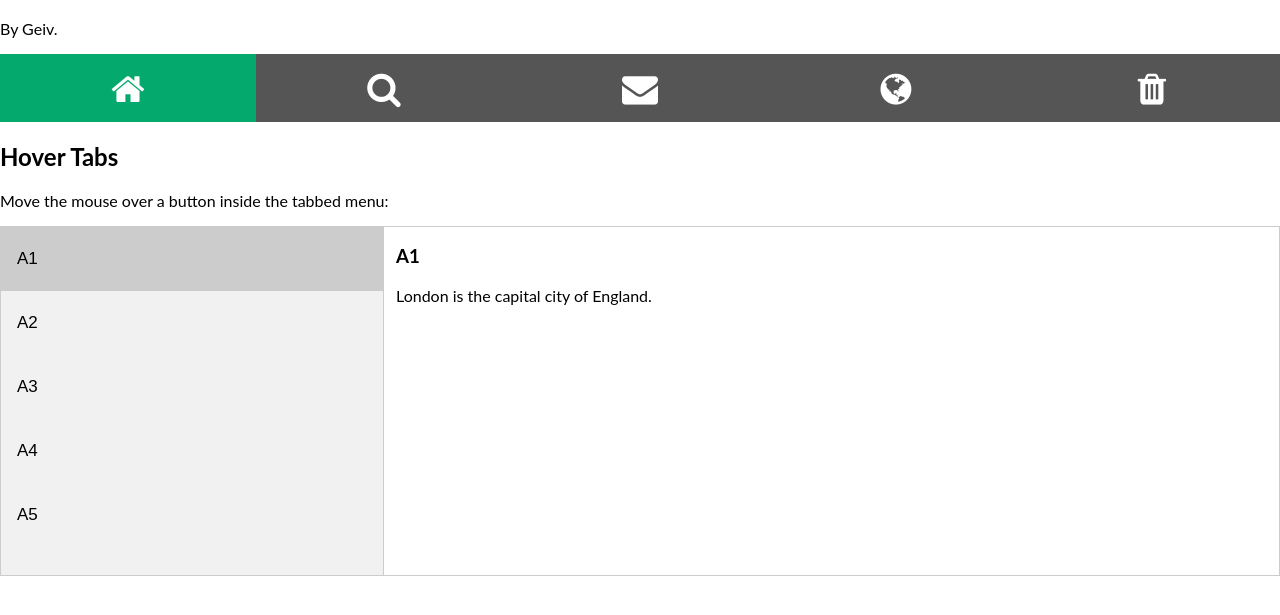
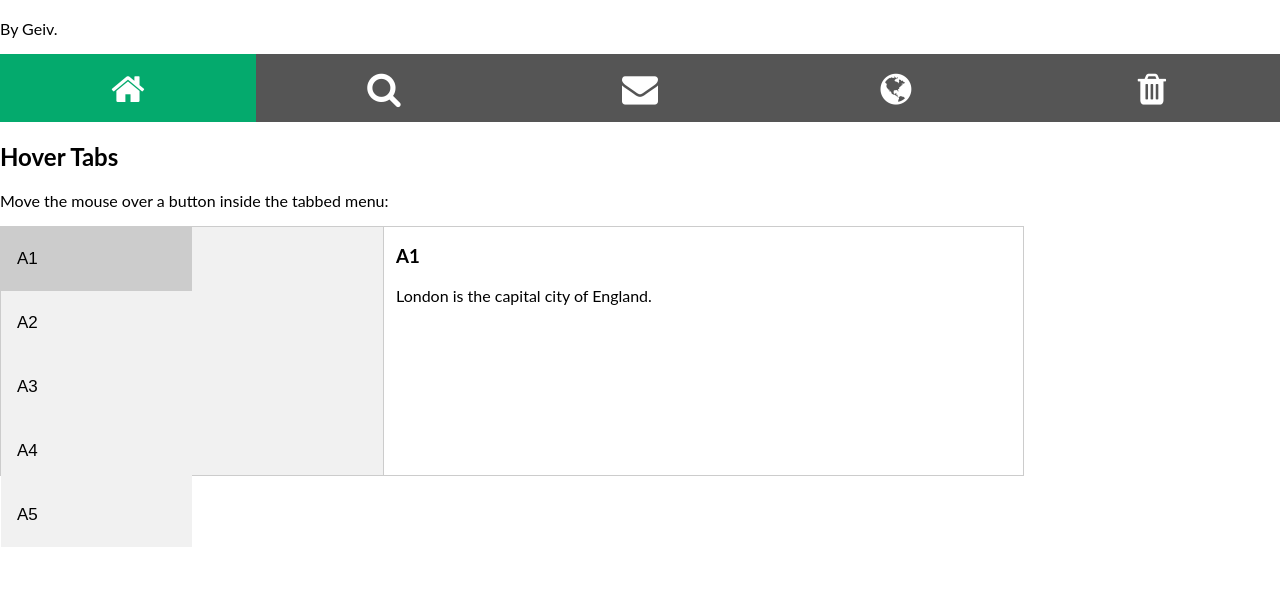
Before and after one commit to SneaksDoesPython/SneaksDoesPython.github.io, a plain HTML site: page index.html in a window 1280 px wide. Both pictures are taken after a click on the button "A1". Shown: the part 63-678 px from the top of the page. Drawn offline with Linux system fonts and the light colour scheme.

Commit message:
Update index.html

```diff
--- a/index.html
+++ b/index.html
@@ -56,7 +56,7 @@ body {font-family: "Lato", sans-serif;}
   border: 1px solid #ccc;
   background-color: #f1f1f1;
   width: 30%;
-  height: 350px;
+  height: 250px;
 }
 
 /* Style the buttons inside the tab */
@@ -65,7 +65,7 @@ body {font-family: "Lato", sans-serif;}
   background-color: inherit;
   color: black;
   padding: 22px 16px;
-  width: 100%;
+  width: 50%;
   border: none;
   outline: none;
   text-align: left;
@@ -88,9 +88,9 @@ body {font-family: "Lato", sans-serif;}
   float: left;
   padding: 0px 12px;
   border: 1px solid #ccc;
-  width: 70%;
+  width: 50%;
   border-left: none;
-  height: 350px;
+  height: 250px;
   display: none;
 }
 
```
